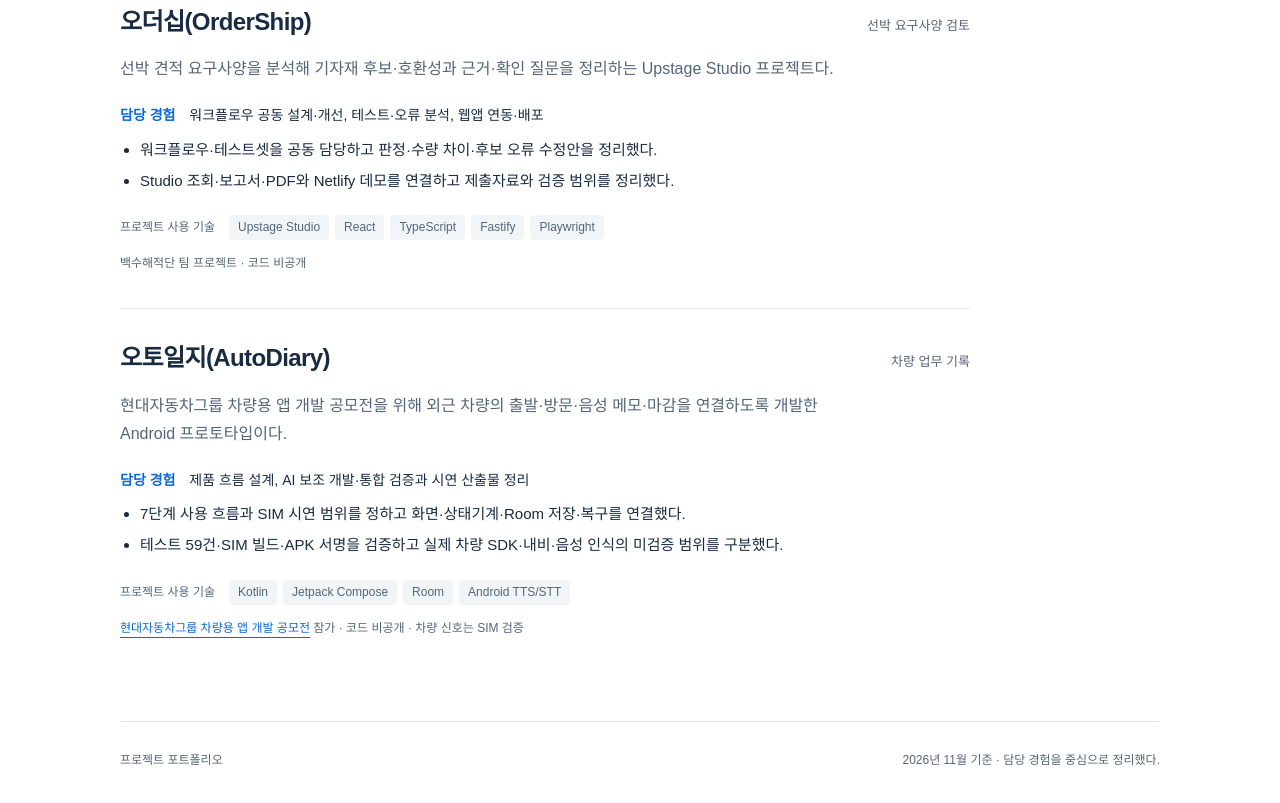
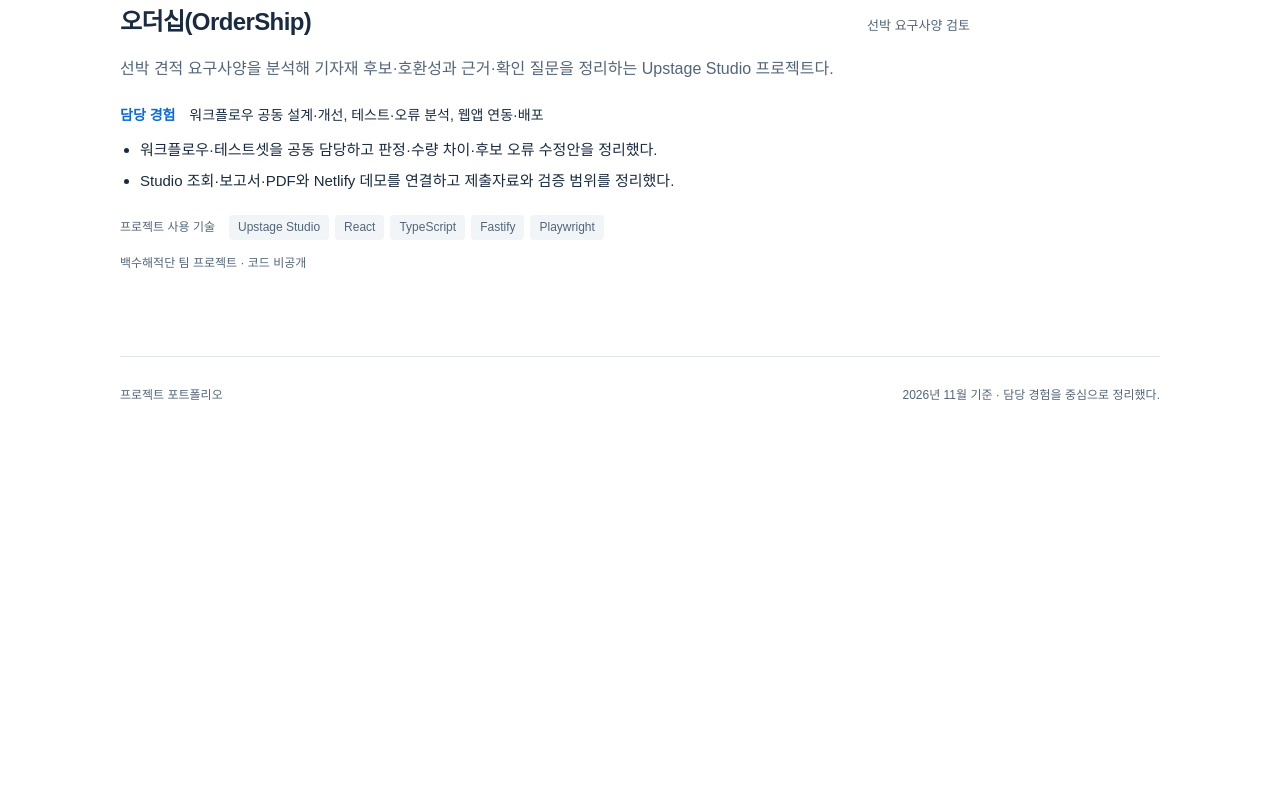
Before and after one commit to rokmc1893/rokmc1893, a plain HTML site: page index.html in a window 1280 px wide. Shown: the part 3540-4343 px from the top of the page. After the commit the page ends 3986 px from the top, so only its background shows below. Drawn offline with Linux system fonts and the light colour scheme.

Commit message:
docs: 포트폴리오에서 중단한 오토일지 프로젝트 삭제

```diff
--- a/index.html
+++ b/index.html
@@ -79,13 +79,6 @@
       <ul class="tasks"><li>워크플로우·테스트셋을 공동 담당하고 판정·수량 차이·후보 오류 수정안을 정리했다.</li><li>Studio 조회·보고서·PDF와 Netlify 데모를 연결하고 제출자료와 검증 범위를 정리했다.</li></ul>
       <div class="technology"><span>프로젝트 사용 기술</span><ul><li>Upstage Studio</li><li>React</li><li>TypeScript</li><li>Fastify</li><li>Playwright</li></ul></div>
       <p class="context">백수해적단 팀 프로젝트 · 코드 비공개</p>
-    </article><article class="project">
-      <div class="project-heading"><h3>오토일지(AutoDiary)</h3><span>차량 업무 기록</span></div>
-      <p class="description">현대자동차그룹 차량용 앱 개발 공모전을 위해 외근 차량의 출발·방문·음성 메모·마감을 연결하도록 개발한 Android 프로토타입이다.</p>
-      <p class="role"><b>담당 경험</b> 제품 흐름 설계, AI 보조 개발·통합 검증과 시연 산출물 정리</p>
-      <ul class="tasks"><li>7단계 사용 흐름과 SIM 시연 범위를 정하고 화면·상태기계·Room 저장·복구를 연결했다.</li><li>테스트 59건·SIM 빌드·APK 서명을 검증하고 실제 차량 SDK·내비·음성 인식의 미검증 범위를 구분했다.</li></ul>
-      <div class="technology"><span>프로젝트 사용 기술</span><ul><li>Kotlin</li><li>Jetpack Compose</li><li>Room</li><li>Android TTS/STT</li></ul></div>
-      <p class="context"><a href="https://appdevchallenge.auto-hmg.io/guide/submission#resubmit">현대자동차그룹 차량용 앱 개발 공모전</a> 참가 · 코드 비공개 · 차량 신호는 SIM 검증</p>
     </article></section>
   </main>
   <footer><p>프로젝트 포트폴리오</p><p>2026년 11월 기준 · 담당 경험을 중심으로 정리했다.</p></footer>
```
Also changed, not shown: 2 other files.
